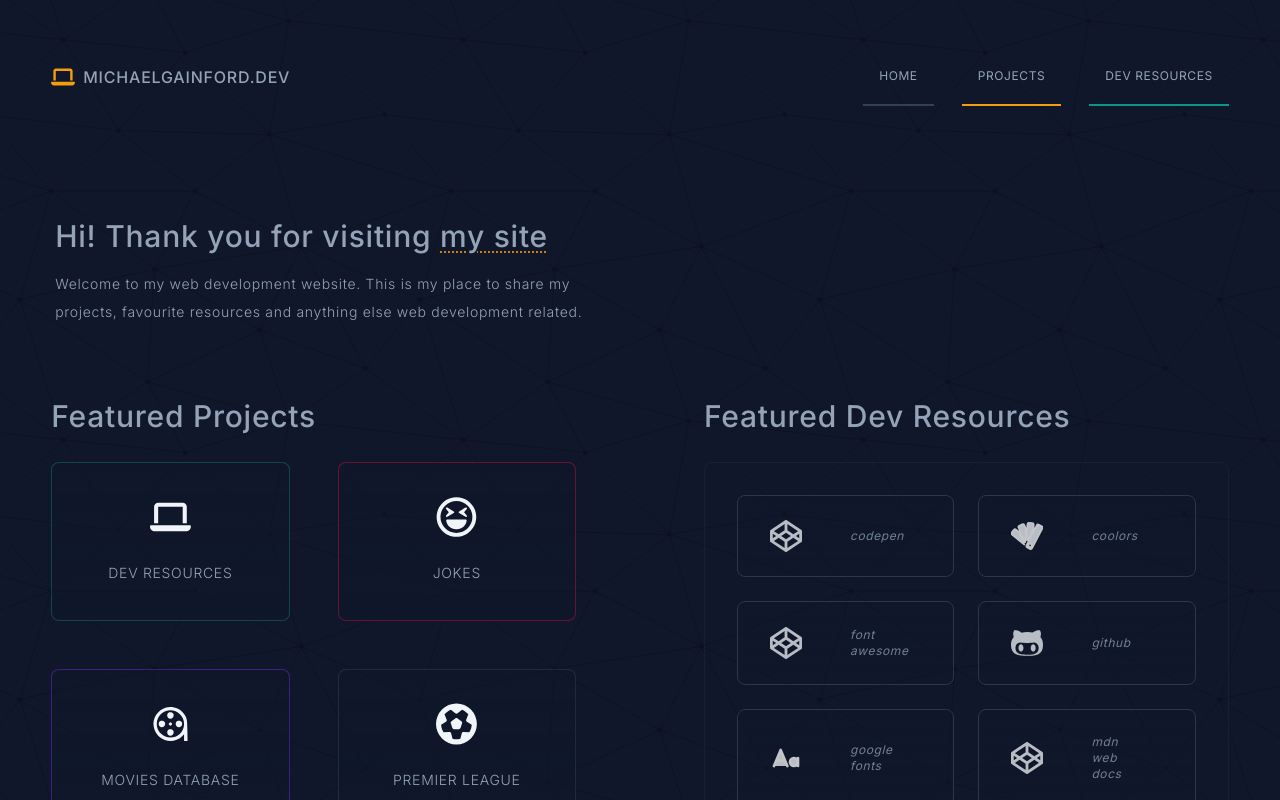
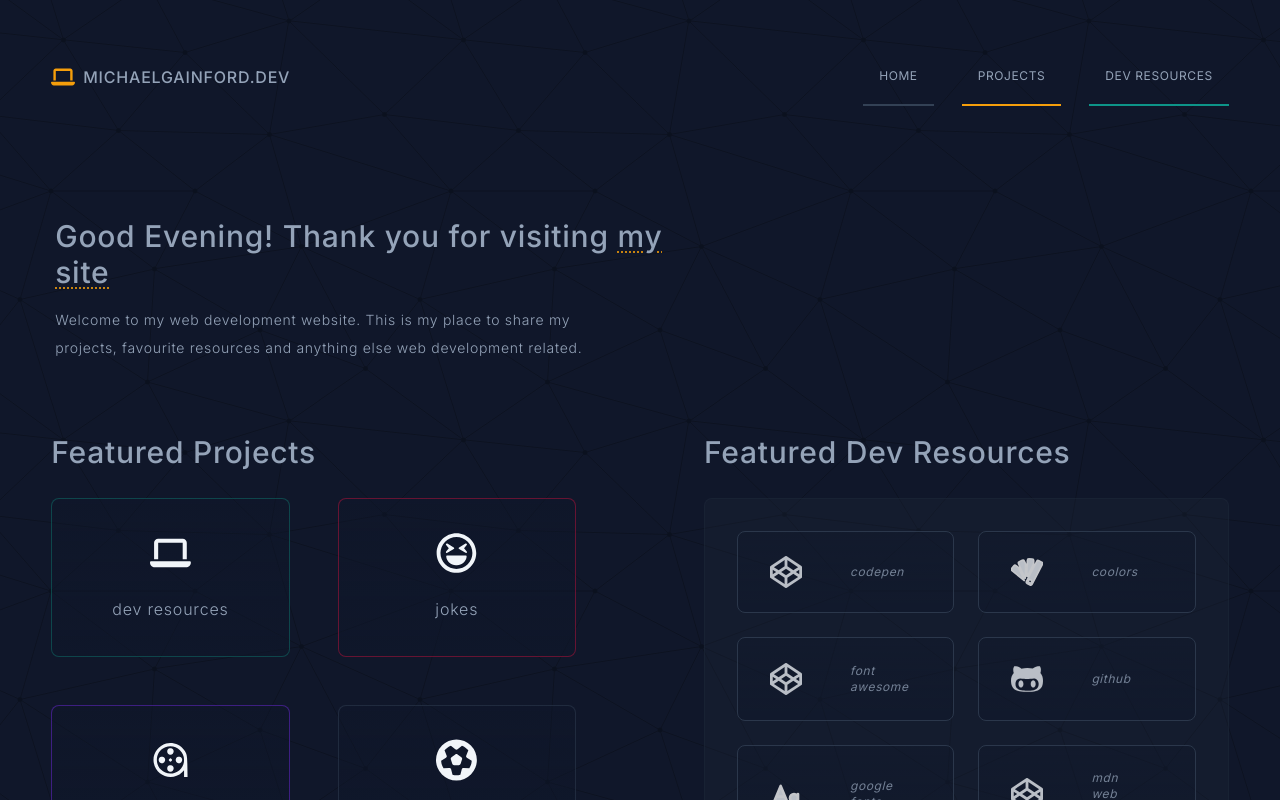
Before and after one commit to michaelgainford/michaelgainford.github.io, a Next.js app: page / in a window 1280 px wide. Shown: the top 800 px of the page. Built offline with nearby package versions, Linux system fonts and the light colour scheme.

Commit message:
Home page tweaks

```diff
--- a/components/page_home/MainIntro.js
+++ b/components/page_home/MainIntro.js
@@ -1,21 +1,28 @@
 import Image from 'next/image'
+
+// create a function that will output Good Morning or Good Afternoon or Good Evening depending on the time of day that I can use later inside of the h1 tag
+function timeBasedGreeting() {
+  const date = new Date();
+  const hours = date.getHours();
+  if (hours < 12) {
+    return 'Good Morning!';
+  } else if (hours >= 12 && hours < 18) {
+    return 'Good Afternoon!';
+  } else {
+    return 'Good Evening!';
+  }
+}
+
 
 export default function MainIntro() {
   return (
     <div className="w-full pb-8 intro max-lg:mt-8 lg:pb-8 xl:pb-12 2xl:pb-16">
       <div className="grid grid-cols-1 lg:gap-32 lg:grid-cols-8">
         <div className="flex flex-col justify-center col-span-1 text-base text-left rounded-lg border-slate-800 lg:col-span-5 intro-left lg:pr-8">
-          <h1 className="py-2 font-light leading-relaxed tracking-wide text-center sm:text-left sm:text-base lg:border-l-4 max-lg:mt-4 max-lg:font-bold lg:border-transparent decoration-8 lg:font-medium md:text-xl lg:text-2xl xl:text-3xl">Hi! Thank you for visiting <span className="underline underline-offset-4 decoration-amber-500/80 decoration-2 decoration-dotted">my site</span></h1>
+          <h1 className="py-2 font-light leading-relaxed tracking-wide text-center sm:text-left sm:text-base lg:border-l-4 max-lg:mt-4 max-lg:font-bold lg:border-transparent decoration-8 lg:font-medium md:text-xl lg:text-2xl xl:text-3xl">{timeBasedGreeting()} Thank you for visiting <span className="underline underline-offset-4 decoration-amber-500/80 decoration-2 decoration-dotted">my site</span></h1>
           <p className="sm:py-2 text-xs font-light text-center sm:text-left !leading-loose tracking-wider lg:border-l-4 lg:border-transparent md:text-sm text-slate-400 text-balance">
             Welcome to my web development website. This is my place to share my projects, favourite resources and anything else web development related.
           </p>
-        </div>
-        <div className="flex flex-col justify-center hidden col-span-1 lg:col-span-3 intro-right">
-          <div className=" p-12 rounded-lg min-h-[200px] flex justify-center items-center  hover:bg-slate-900 transition text-slate-400 uppercase tracking-wider text-xs">
-            <span className="items-center justify-center hidden w-full h-full fill-slate-100 text-slate-300 group-hover/resources:fill-slate-100">
-              <Image src="/hand.svg" alt="Hand Icon" className="stroke-slate-300 fill-slate-300 text-slate-300 animate-bounce" width={168} height={168} />
-            </span>
-          </div>
         </div>
       </div>
     </div>
--- a/components/page_home/MainProjects.js
+++ b/components/page_home/MainProjects.js
@@ -19,7 +19,7 @@ export default function MainProjects() {
             <span className={`flex w-[27%] md:w-[23%] xl:w-[20%] justify-center items-end ${project.groupHover} h-1/2`} >
               <project.icon fill={`${project.fill}`} classes="size-8 lg:size-12 2xl:size-16 fill-slate-100 flex justify-center"/>
             </span>
-            <span className="text-[10px] uppercase sm:text-xs md:text-sm tracking-wider max-lg:text-slate-100 text-center h-1/2 flex items-center group-hover:text-white">
+            <span className="text-[10px] lowercase sm:text-xs md:text-sm lg:text-base tracking-wider max-lg:text-slate-100 text-center h-1/2 flex items-center group-hover:text-white">
               {project.name}
             </span>
           </Link>
--- a/components/page_home/MainResources.js
+++ b/components/page_home/MainResources.js
@@ -10,7 +10,7 @@ export default function MainResources() {
   return (
     <div className="w-full resources-list">
       <H2SectionHeader text="Featured Dev Resources" />
-      <div className="grid justify-center grid-cols-2 gap-4 border rounded-lg lg:p-8 border-slate-800/50 xl:gap-6">
+      <div className="grid justify-center grid-cols-2 gap-4 border rounded-lg lg:p-8 border-slate-800/50 bg-slate-800/30 xl:gap-6">
         {featuredResourcesSortedByName.map((resource, index) => (
           <Link href={resource.url} key={index} className="flex items-center w-full p-4 text-lg transition border rounded-lg opacity-75 lg:gap-4 lg:p-6 xl:gap-8 resource border-slate-700 bg-gradient-to-b from-slate-900/40 to-slate-900/60 to-90% hover:opacity-100 hover:bg-slate-800 xl:px-8 group">
             <div className="flex justify-center !text-white fill-white stroke-white">
```
